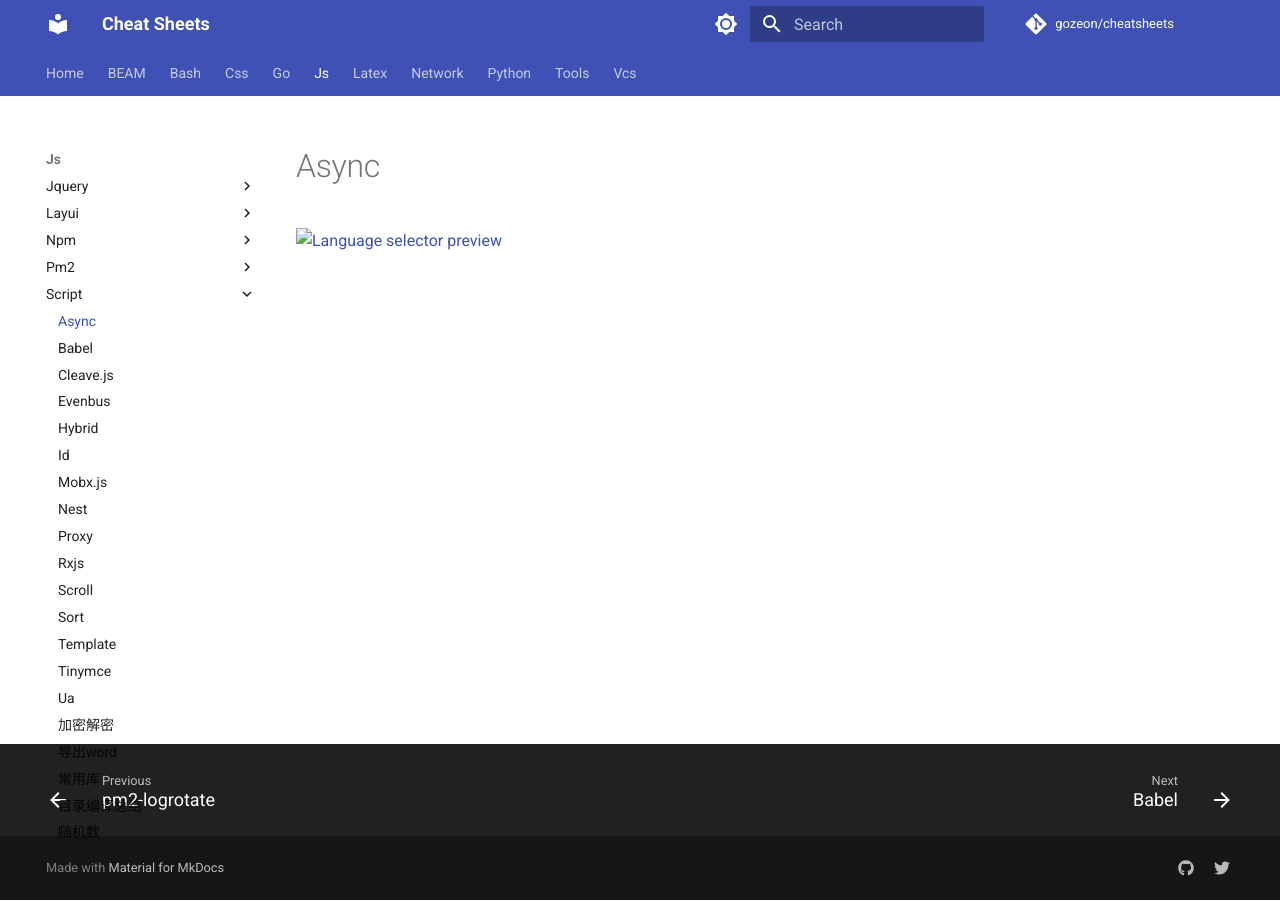
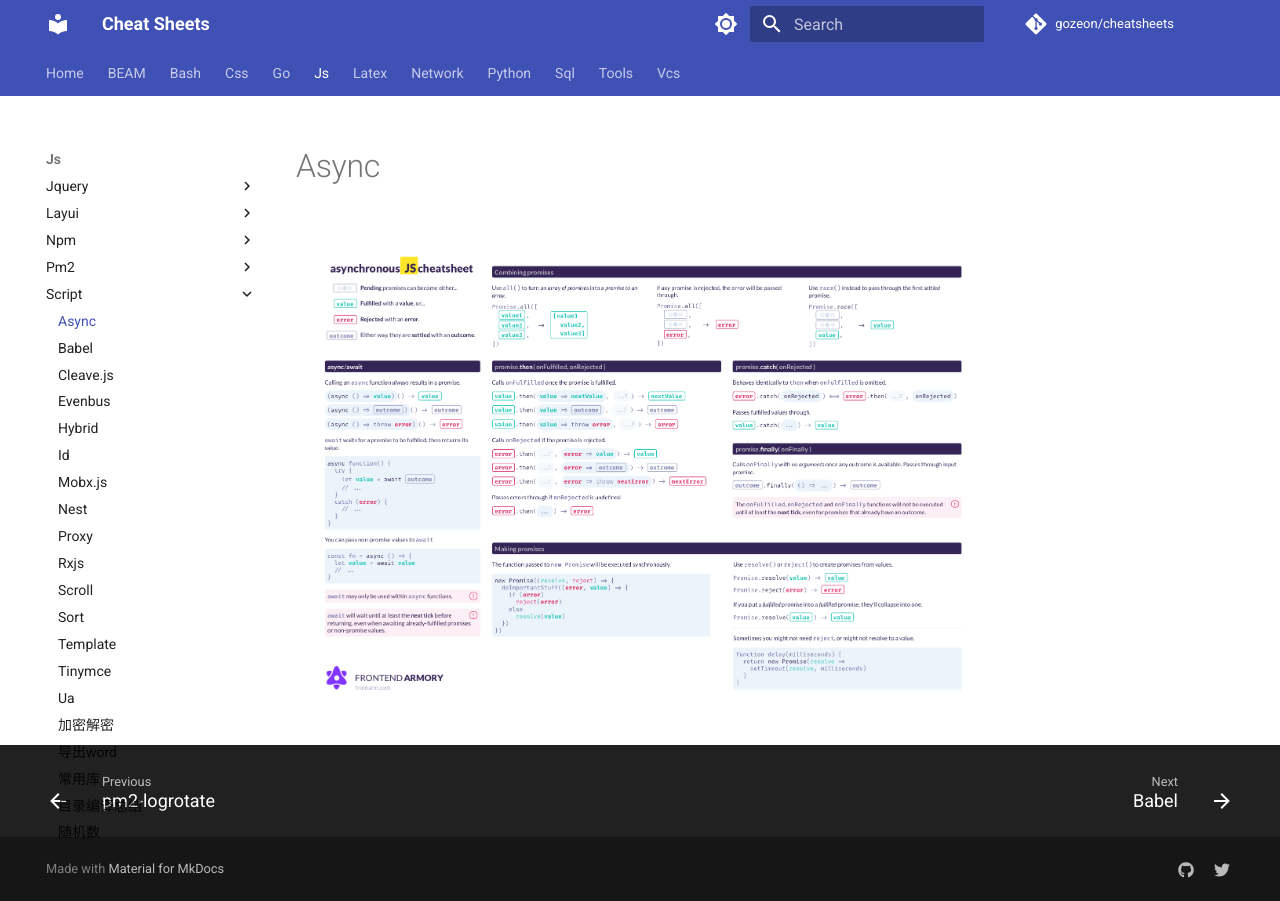
Before and after one commit to gozeon/cheatsheets, an MkDocs documentation site: the page built from docs/js/script/async.md, in a window 1280 px wide. Built offline with MkDocs 1.6.1 and Material for MkDocs 9.7.7, drawn with Linux system fonts in a browser that asks for light colours; comment, search, counter and statistics services are not loaded.

Commit message:
doc: init sql

```diff
--- a/docs/js/script/async.md
+++ b/docs/js/script/async.md
@@ -1,4 +1,4 @@
 
 
 [![Language selector preview]][Language selector preview]
-  [Language selector preview]: ../assets/images/async.png
+  [Language selector preview]: ../../assets/images/async.png
```
Also changed, not shown: docs/sql/学习地址.md (added, +4 -0 lines), 1 other file.
